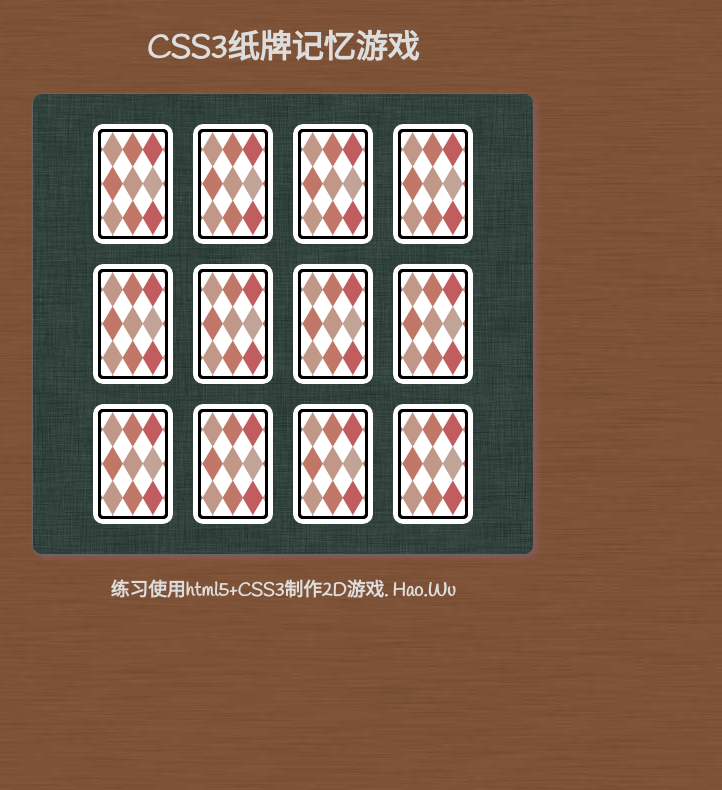
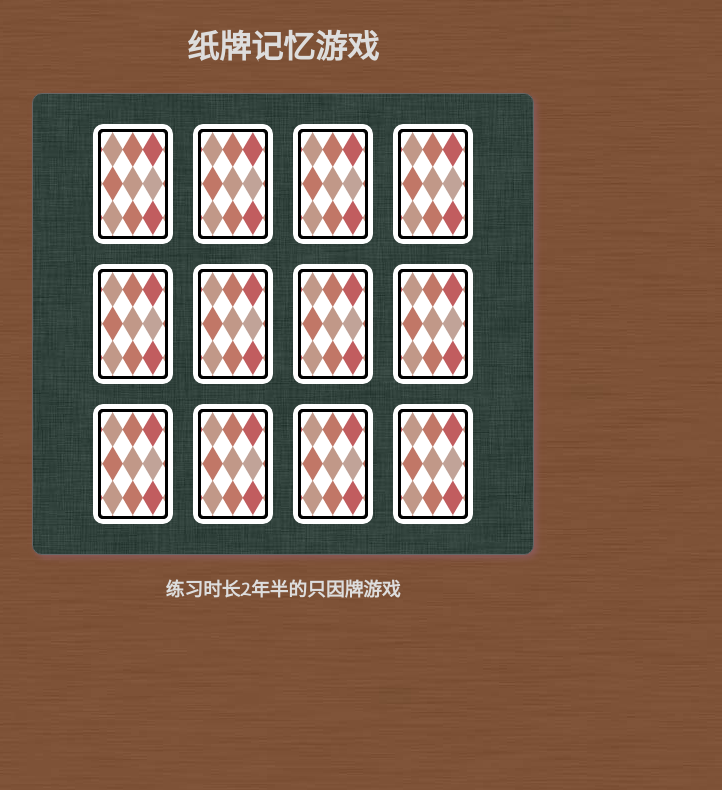
Before and after one commit to tawer-blog/tawer-blog.github.io, a plain HTML site: page index.html in a window 1280 px wide. Shown: the top 790 px of the page, without its empty margins (357-1079 px from the left). Drawn offline with Linux system fonts and the light colour scheme.

Commit message:
Update index.html

```diff
--- a/index.html
+++ b/index.html
@@ -2,7 +2,7 @@
 <html>
 <head>
 	<meta charset="utf-8"/>
-	<title>纸牌记忆游戏</title>
+	<title>只爱芙宁娜の纸牌</title>
 	<link href='http://fonts.googleapis.com/css?family=Handlee' rel='stylesheet' type='text/css'>
 	<link rel="stylesheet" href="game.css"/>
 </head>
@@ -18,7 +18,7 @@
 	</audio>
 
 	<header>
-		<h1>CSS3纸牌记忆游戏</h1>
+		<h1>纸牌记忆游戏</h1>
 	</header>
 
 	<section id="gameTable">
@@ -31,7 +31,7 @@
 	</section>
 
 	<footer>
-		<h3>练习使用html5+CSS3制作2D游戏. Hao.Wu</h3>
+		<h3>练习时长2年半的只因牌游戏</h3>
 	</footer>
 </body>
 
```
